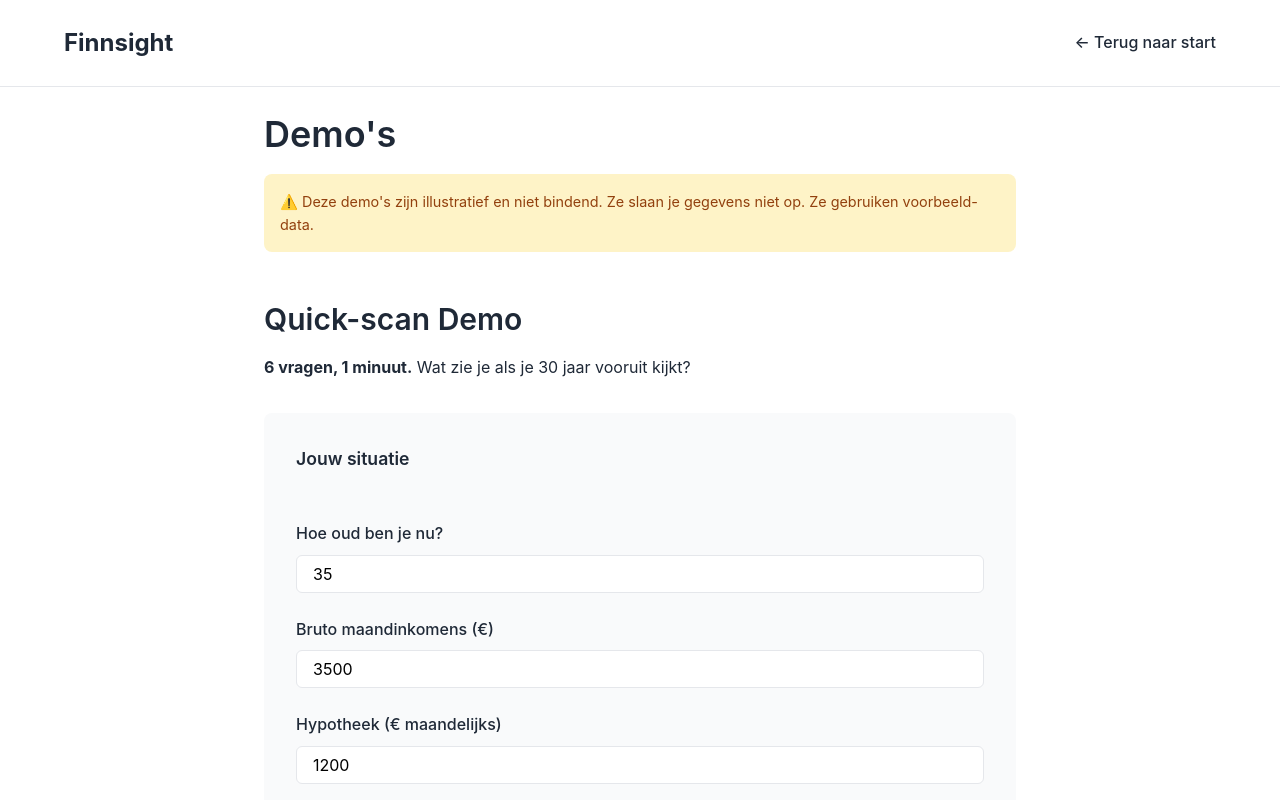
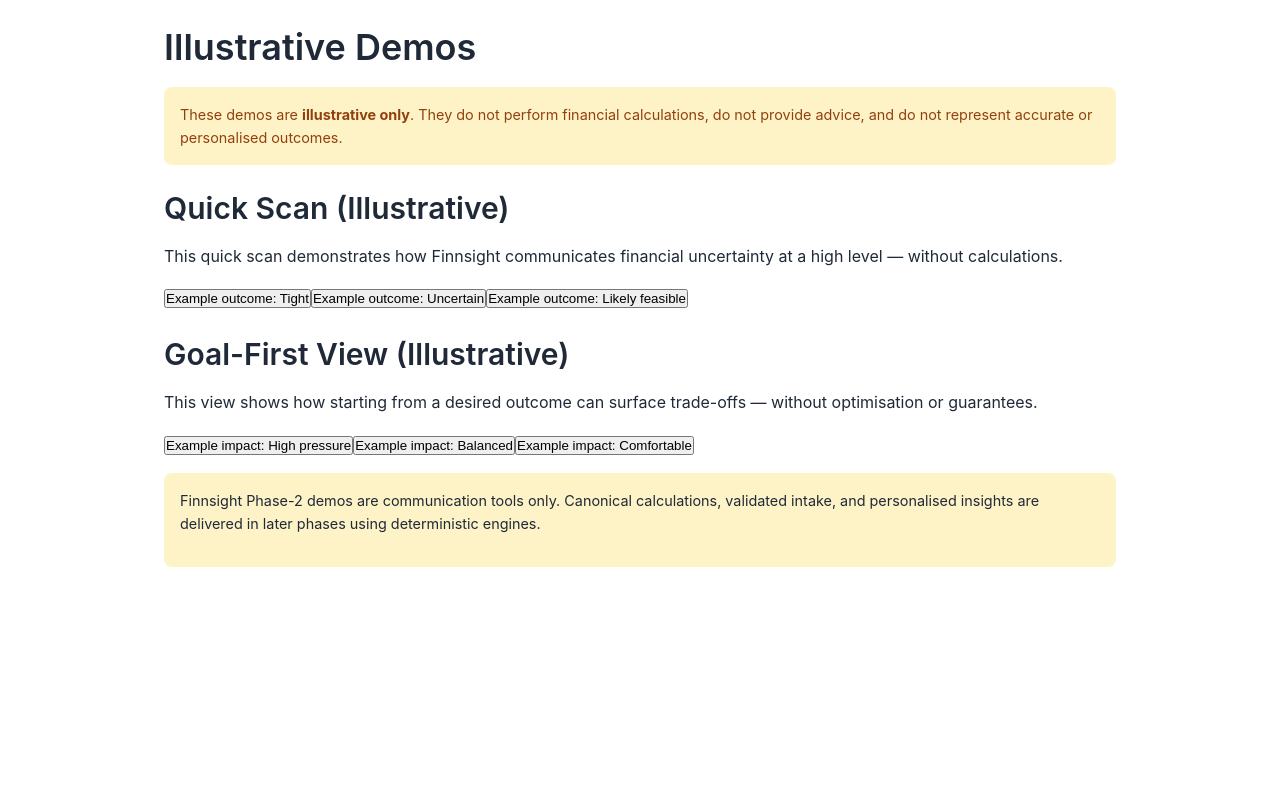
Before and after one commit to floorenr/finnsight-site, a React (Vite) app: page / in a window 1280 px wide. Both pictures are taken after a click on the button "Quick-scan proberen". Shown: the top 800 px of the page. Built offline with nearby package versions, Linux system fonts and the light colour scheme.

Commit message:
demo's fixed

```diff
--- a/src/pages/DemosPage.jsx
+++ b/src/pages/DemosPage.jsx
@@ -1,312 +1,143 @@
-import { useState } from 'react'
+import React, { useState } from "react";
 
-export default function DemosPage({ onNavigate }) {
-  const [quickScanInputs, setQuickScanInputs] = useState({
-    age: 35,
-    income: 3500,
-    mortgage: 1200,
-    spending: 1800,
-    pensionYears: 30,
-    savings: 50000
-  })
+/**
+ * Phase 2 demos are NON-CANONICAL and ILLUSTRATIVE ONLY.
+ *
+ * This component intentionally:
+ * - performs NO financial calculations
+ * - derives NO euro values from user input
+ * - stores NO data
+ * - calls NO backend or core logic
+ *
+ * All outputs are qualitative signals and static example ranges.
+ */
 
-  const [quickScanOutput, setQuickScanOutput] = useState(null)
+const QUICK_SCAN_BANDS = [
+  {
+    id: "tight",
+    label: "Tight",
+    description:
+      "Based on the combination of inputs, the situation appears constrained. Small changes may have outsized impact.",
+    exampleRange: "Illustrative examples often fall below €2,000 net/month.",
+  },
+  {
+    id: "uncertain",
+    label: "Uncertain",
+    description:
+      "There are meaningful trade-offs and uncertainties. Outcomes depend heavily on future assumptions.",
+    exampleRange:
+      "Illustrative examples often fall between €2,000–€3,000 net/month.",
+  },
+  {
+    id: "likely",
+    label: "Likely feasible",
+    description:
+      "At a high level, the situation appears workable, assuming stable conditions.",
+    exampleRange:
+      "Illustrative examples often exceed €3,000 net/month.",
+  },
+];
 
-  const [goalFirstInputs, setGoalFirstInputs] = useState({
-    goal: '',
-    age: 35
-  })
+const GOAL_IMPACT_SIGNALS = [
+  {
+    id: "high_pressure",
+    label: "High pressure",
+    description:
+      "Reaching this goal would typically require significant trade-offs or changes.",
+  },
+  {
+    id: "balanced",
+    label: "Balanced",
+    description:
+      "This goal is commonly achievable, but sensitive to future changes.",
+  },
+  {
+    id: "comfortable",
+    label: "Comfortable",
+    description:
+      "This goal is generally compatible with a wide range of situations.",
+  },
+];
 
-  const [goalFirstOutput, setGoalFirstOutput] = useState(null)
-
-  // Quick-scan calculation (illustrative, non-canonical)
-  const handleQuickScanSubmit = (e) => {
-    e.preventDefault()
-    const { age, income, mortgage, spending, pensionYears } = quickScanInputs
-
-    // Simplified, illustrative calculation (NOT engine logic)
-    const monthlyAfterMortgage = income - mortgage - (spending * 0.5)
-    const pensionInput = Math.max(0, monthlyAfterMortgage * 0.12)
-    const lowEstimate = Math.round(pensionInput * 0.85)
-    const highEstimate = Math.round(pensionInput * 1.15)
-
-    setQuickScanOutput({
-      low: lowEstimate,
-      high: highEstimate
-    })
-  }
-
-  // Goal-first calculation (illustrative)
-  const handleGoalFirstSubmit = (e) => {
-    e.preventDefault()
-    setGoalFirstOutput({
-      goal: goalFirstInputs.goal,
-      age: goalFirstInputs.age
-    })
-  }
-
-  const handleQuickScanChange = (e) => {
-    const { name, value } = e.target
-    setQuickScanInputs({
-      ...quickScanInputs,
-      [name]: parseInt(value)
-    })
-  }
-
-  const handleGoalButtonClick = (goal) => {
-    setGoalFirstInputs({
-      ...goalFirstInputs,
-      goal
-    })
-  }
-
-  const handleGoalFirstChange = (e) => {
-    const { name, value } = e.target
-    setGoalFirstInputs({
-      ...goalFirstInputs,
-      [name]: parseInt(value)
-    })
-  }
+export default function DemosPage() {
+  const [quickScanBand, setQuickScanBand] = useState(null);
+  const [goalSignal, setGoalSignal] = useState(null);
 
   return (
-    <>
-      <header className="header">
-        <nav className="nav">
-          <div className="logo">Finnsight</div>
-          <a href="#" onClick={(e) => { e.preventDefault(); onNavigate('landing'); }}>← Terug naar start</a>
-        </nav>
+    <main className="demo-page">
+      <header>
+        <h1>Illustrative Demos</h1>
+        <p className="disclaimer">
+          These demos are <strong>illustrative only</strong>. They do not perform
+          financial calculations, do not provide advice, and do not represent
+          accurate or personalised outcomes.
+        </p>
       </header>
 
-      <main className="content">
-        <h1>Demo's</h1>
-        <p className="disclaimer">⚠️ Deze demo's zijn illustratief en niet bindend. Ze slaan je gegevens niet op. Ze gebruiken voorbeeld-data.</p>
+      {/* QUICK SCAN DEMO */}
+      <section>
+        <h2>Quick Scan (Illustrative)</h2>
+        <p>
+          This quick scan demonstrates how Finnsight communicates financial
+          uncertainty at a high level — without calculations.
+        </p>
 
-        {/* Quick-Scan Demo */}
-        <section className="demo-section">
-          <h2>Quick-scan Demo</h2>
-          <p><strong>6 vragen, 1 minuut.</strong> Wat zie je als je 30 jaar vooruit kijkt?</p>
-
-          <form className="demo-form" onSubmit={handleQuickScanSubmit}>
-            <fieldset>
-              <legend>Jouw situatie</legend>
-
-              <div className="form-group">
-                <label htmlFor="age">Hoe oud ben je nu?</label>
-                <input
-                  type="number"
-                  id="age"
-                  name="age"
-                  min="18"
-                  max="100"
-                  value={quickScanInputs.age}
-                  onChange={handleQuickScanChange}
-                  required
-                />
+        <div className="button-row">
+          {QUICK_SCAN_BANDS.map((band) => (
+            <button
+              key={band.id}
+              onClick={() => setQuickScanBand(band)}
+            >
+              Example outcome: {band.label}
+            </button>
+          ))}
         </div>
 
-              <div className="form-group">
-                <label htmlFor="income">Bruto maandinkomens (€)</label>
-                <input
-                  type="number"
-                  id="income"
-                  name="income"
-                  min="0"
-                  step="100"
-                  value={quickScanInputs.income}
-                  onChange={handleQuickScanChange}
-                  required
-                />
-              </div>
-
-              <div className="form-group">
-                <label htmlFor="mortgage">Hypotheek (€ maandelijks)</label>
-                <input
-                  type="number"
-                  id="mortgage"
-                  name="mortgage"
-                  min="0"
-                  step="100"
-                  value={quickScanInputs.mortgage}
-                  onChange={handleQuickScanChange}
-                  required
-                />
-              </div>
-
-              <div className="form-group">
-                <label htmlFor="spending">Maandelijkse uitgaven (€)</label>
-                <input
-                  type="number"
-                  id="spending"
-                  name="spending"
-                  min="0"
-                  step="100"
-                  value={quickScanInputs.spending}
-                  onChange={handleQuickScanChange}
-                  required
-                />
-              </div>
-
-              <div className="form-group">
-                <label htmlFor="pensionYears">Hoeveel jaar tot pensioen?</label>
-                <input
-                  type="number"
-                  id="pensionYears"
-                  name="pensionYears"
-                  min="0"
-                  max="50"
-                  value={quickScanInputs.pensionYears}
-                  onChange={handleQuickScanChange}
-                  required
-                />
-              </div>
-
-              <div className="form-group">
-                <label htmlFor="savings">Spaargeld / netto vermogen (€)</label>
-                <input
-                  type="number"
-                  id="savings"
-                  name="savings"
-                  min="0"
-                  step="1000"
-                  value={quickScanInputs.savings}
-                  onChange={handleQuickScanChange}
-                  required
-                />
-              </div>
-            </fieldset>
-
-            <button type="submit" className="btn btn-primary">Bekijk demo-resultaat</button>
-          </form>
-
-          {quickScanOutput && (
-            <div className="demo-output">
-              <h3>Demo-resultaat</h3>
-              <div className="disclaimer">
-                ℹ️ Dit is een <strong>illustratief bereik</strong>. Geen exacte voorspelling. De werkelijke bedragen hangen af van veel meer factoren.
-              </div>
-
-              <div className="result-band">
-                <h4>Maandelijks beschikbaar na pensioen</h4>
-                <p className="range">
-                  <strong>€{quickScanOutput.low} – €{quickScanOutput.high}</strong>
-                </p>
-                <p className="note">Dit bereik is gebaseerd op jouw input. <strong>Niet bindend.</strong></p>
-              </div>
-
-              <div className="result-insights">
-                <h4>Wat dit bereik beïnvloedt</h4>
-                <ul>
-                  <li>Maandelijkse uitgaven vandaag</li>
-                  <li>Hypotheekaflossingsplannen</li>
-                  <li>Pensioenopbouw</li>
-                  <li>Toekomstige belastingtariefen (onzeker)</li>
-                </ul>
-              </div>
-
-              <p className="cta-link">
-                Wil je meer weten? <a href="mailto:hello@finnsight.nl">Neem contact op</a> voor echte planning.
+        {quickScanBand && (
+          <div className="result-card">
+            <h3>{quickScanBand.label}</h3>
+            <p>{quickScanBand.description}</p>
+            <p className="example">
+              {quickScanBand.exampleRange}
             </p>
           </div>
         )}
       </section>
 
-        {/* Goal-First Demo */}
-        <section className="demo-section">
-          <h2>Goal-First Demo</h2>
-          <p><strong>Begin met wat je wilt bereiken.</strong> Finnsight toont wat nodig is.</p>
+      {/* GOAL-FIRST DEMO */}
+      <section>
+        <h2>Goal-First View (Illustrative)</h2>
+        <p>
+          This view shows how starting from a desired outcome can surface
+          trade-offs — without optimisation or guarantees.
+        </p>
 
-          <form className="demo-form" onSubmit={handleGoalFirstSubmit}>
-            <fieldset>
-              <legend>Je financiële doel</legend>
-
-              <div className="form-group">
-                <label>Wat wil je maandelijks beschikbaar hebben na pensioen?</label>
-                <div className="goal-buttons">
+        <div className="button-row">
+          {GOAL_IMPACT_SIGNALS.map((signal) => (
             <button
-                    type="button"
-                    className={`goal-btn ${goalFirstInputs.goal === 'minimum' ? 'active' : ''}`}
-                    onClick={() => handleGoalButtonClick('minimum')}
+              key={signal.id}
+              onClick={() => setGoalSignal(signal)}
             >
-                    <span className="goal-label">Minimum</span>
-                    <span className="goal-value">€1.500</span>
+              Example impact: {signal.label}
             </button>
-                  <button
-                    type="button"
-                    className={`goal-btn ${goalFirstInputs.goal === 'comfortable' ? 'active' : ''}`}
-                    onClick={() => handleGoalButtonClick('comfortable')}
-                  >
-                    <span className="goal-label">Comfortabel</span>
-                    <span className="goal-value">€2.500</span>
-                  </button>
-                  <button
-                    type="button"
-                    className={`goal-btn ${goalFirstInputs.goal === 'ideal' ? 'active' : ''}`}
-                    onClick={() => handleGoalButtonClick('ideal')}
-                  >
-                    <span className="goal-label">Ideaal</span>
-                    <span className="goal-value">€3.500</span>
-                  </button>
-                </div>
+          ))}
         </div>
 
-              <div className="form-group">
-                <label htmlFor="goalAge">Hoe oud ben je?</label>
-                <input
-                  type="number"
-                  id="goalAge"
-                  name="age"
-                  min="18"
-                  max="100"
-                  value={goalFirstInputs.age}
-                  onChange={handleGoalFirstChange}
-                  required
-                />
-              </div>
-            </fieldset>
-
-            <button type="submit" className="btn btn-primary">Bekijk impact</button>
-          </form>
-
-          {goalFirstOutput && (
-            <div className="demo-output">
-              <h3>Demo-resultaat</h3>
-              <div className="disclaimer">
-                ℹ️ Dit toont welke <strong>factoren</strong> jouw doel beïnvloeden. Niet hoe je het bereikt.
-              </div>
-
-              <div className="result-trade-offs">
-                <h4>Wat beïnvloedt dit doel</h4>
-                <ul className="factors">
-                  <li className="factor-high">
-                    <span className="factor-label">Maandelijkse uitgaven</span>
-                    <span className="factor-impact">⭐⭐⭐ Zeer belangrijk</span>
-                  </li>
-                  <li className="factor-high">
-                    <span className="factor-label">Pensioenopbouw</span>
-                    <span className="factor-impact">⭐⭐⭐ Zeer belangrijk</span>
-                  </li>
-                  <li className="factor-medium">
-                    <span className="factor-label">Hypotheekstrategie</span>
-                    <span className="factor-impact">⭐⭐ Matig</span>
-                  </li>
-                  <li className="factor-low">
-                    <span className="factor-label">Beleggingsstrategie</span>
-                    <span className="factor-impact">⭐ Minimaal (voor dit doel)</span>
-                  </li>
-                </ul>
-              </div>
-
-              <p className="cta-link">
-                Wil je weten hoe je dit kunt bereiken? <a href="mailto:hello@finnsight.nl">Neem contact op</a> voor echte planning.
-              </p>
+        {goalSignal && (
+          <div className="result-card">
+            <h3>{goalSignal.label}</h3>
+            <p>{goalSignal.description}</p>
           </div>
         )}
       </section>
+
+      <footer className="disclaimer">
+        <p>
+          Finnsight Phase-2 demos are communication tools only. Canonical
+          calculations, validated intake, and personalised insights are
+          delivered in later phases using deterministic engines.
+        </p>
+      </footer>
     </main>
-
-      <footer className="footer">
-        <p>&copy; 2025 Finnsight. <a href="#" onClick={(e) => { e.preventDefault(); onNavigate('landing'); }}>Terug naar start</a></p>
-      </footer>
-    </>
-  )
+  );
 }
```
Lines whose indentation alone changed are shown as unchanged.
